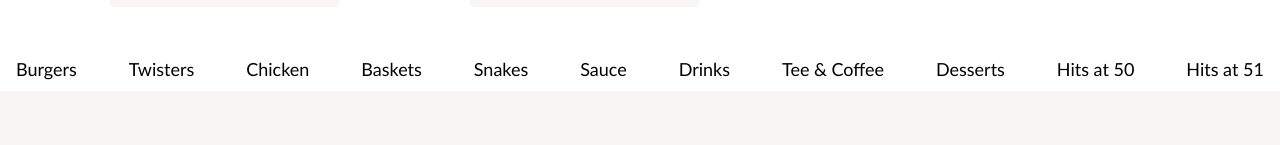
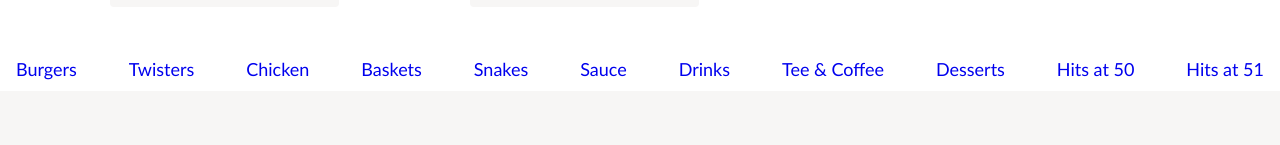
Before and after one commit to aivan3d66/food-shop, a React (Create React App) app: page / in a window 1280 px wide. Shown: the part 217-362 px from the top of the page. Built offline with nearby package versions, Linux system fonts and the light colour scheme.

Commit message:
add filter scrollId

```diff
--- a/src/components/UI/Filter/index.tsx
+++ b/src/components/UI/Filter/index.tsx
@@ -12,7 +12,8 @@ export default () => {
                 <ul>
                     {
                         filters.map((m, i: number) => {
-                            return <li key={i}>{m}</li>
+                            const scrollId = `#${m}Control`
+                            return <li key={i}><a href={scrollId}>{m}</a></li>
                         })
                     }
                 </ul>
```
